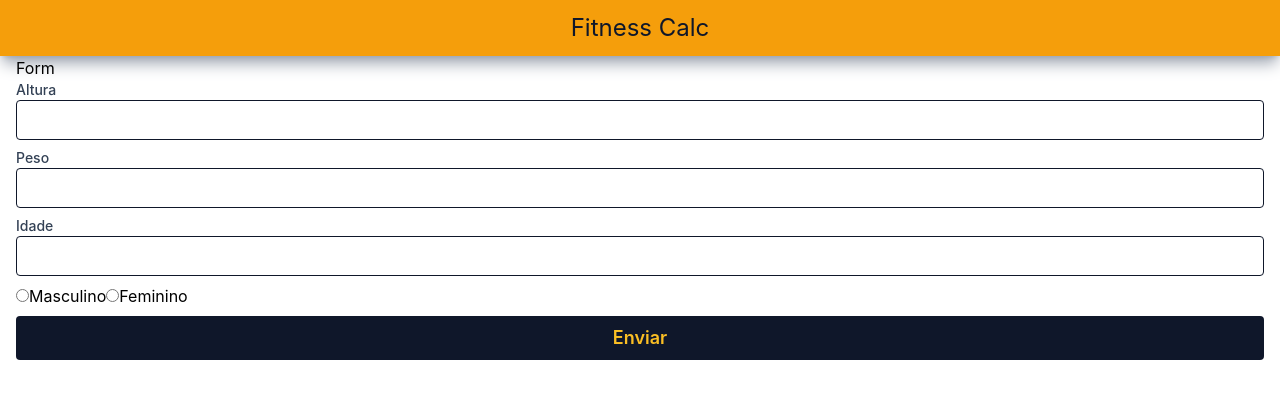
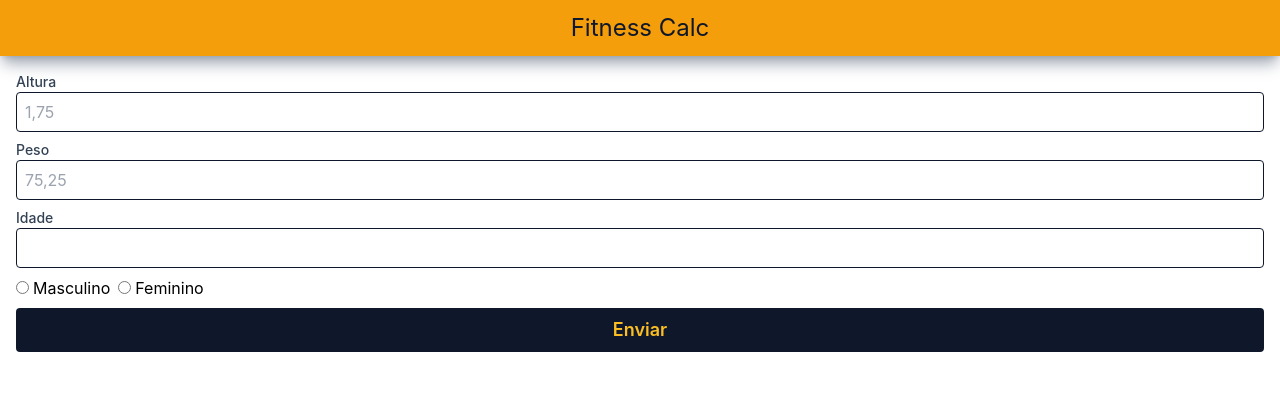
Before and after one commit to fabiomferreira/fitness-calc, a React (Create React App) app in the folder client/: page / in a window 1280 px wide. Shown: the top 398 px of the page. Built offline with nearby package versions, Linux system fonts and the light colour scheme.

Commit message:
Print results

```diff
--- a/client/src/components/FormCalculator.jsx
+++ /dev/null
@@ -1,88 +0,0 @@
-import {
-  ErrorMessage, Form, Formik,
-} from 'formik';
-import React from 'react';
-import Button from './Button';
-import Input from './Input';
-import RadioButton from './RadioButton';
-
-function FormCalculator() {
-  return (
-    <div>
-      <Formik
-        initialValues={{
-          height: '', weight: '', age: '', gender: '',
-        }}
-        validate={(values) => {
-          const errors = {};
-          if (!values.height) {
-            errors.height = 'Obrigatório';
-          }
-
-          if (!values.weight) {
-            errors.weight = 'Obrigatório';
-          }
-
-          if (!values.age) {
-            errors.age = 'Obrigatório';
-          }
-
-          if (!values.gender) {
-            errors.gender = 'Obrigatório';
-          }
-          return errors;
-        }}
-        onSubmit={(values) => {
-          console.log(values);
-          alert();
-        }}
-      >
-        {({ errors }) => (
-          <Form>
-            <Input
-              id="Form_Altura"
-              label="Altura"
-              type="number"
-              name="height"
-              step="0.01"
-              min="0.00"
-            />
-            <Input
-              id="Form_Peso"
-              label="Peso"
-              type="number"
-              name="weight"
-              step="0.01"
-              min="0.00"
-            />
-            <Input
-              id="Form_Idade"
-              label="Idade"
-              type="number"
-              name="age"
-            />
-            <RadioButton
-              id="Form_GeneroMasculino"
-              name="gender"
-              value="masculino"
-              label="Masculino"
-            />
-            <RadioButton
-              id="Form_GeneroFeminino"
-              name="gender"
-              value="feminino"
-              label="Feminino"
-            />
-            <ErrorMessage name="gender" component="span" />
-            <Button submit disabled={!!Object.keys(errors).length}>
-              Enviar
-            </Button>
-          </Form>
-        )}
-
-      </Formik>
-    </div>
-  );
-}
-
-export default FormCalculator;
--- a/client/src/components/Input.jsx
+++ b/client/src/components/Input.jsx
@@ -3,7 +3,7 @@ import PropTypes from 'prop-types';
 import { ErrorMessage, Field } from 'formik';
 
 function Input({
-  type, name, label, id, error,
+  type, name, label, id, error, placeholder,
 }) {
   return (
     <div className="block mb-2">
@@ -14,6 +14,7 @@ function Input({
         id={id}
         type={type}
         name={name}
+        placeholder={placeholder}
         className="block w-full px-2 h-10 rounded border border-slate-900 focus:outline-amber-400 invalid:border-red-800"
       />
       <ErrorMessage name={name} component="span" className="block text-red-700 text-xs">
@@ -28,6 +29,7 @@ Input.propTypes = {
   label: PropTypes.string,
   error: PropTypes.string,
   name: PropTypes.string,
+  placeholder: PropTypes.string,
   type: PropTypes.oneOf(['number', 'text']).isRequired,
 };
 
@@ -35,6 +37,7 @@ Input.defaultProps = {
   label: '',
   error: '',
   name: '',
+  placeholder: '',
 };
 
 export default Input;
--- a/client/src/components/RadioButton.jsx
+++ b/client/src/components/RadioButton.jsx
@@ -1,20 +1,26 @@
 import React from 'react';
-import { Field } from 'formik';
+import { Field, ErrorMessage } from 'formik';
 import PropTypes from 'prop-types';
 
 function RadioButton(props) {
   const {
-    name, label, value, id,
+    name, label, value, id, error,
   } = props;
   return (
-    <label htmlFor={id}>
-      <Field id={id} type="radio" name={name} value={value} />
-      {label}
-    </label>
+    <>
+      <label htmlFor={id} className="mr-2">
+        <Field className="mr-1" id={id} type="radio" name={name} value={value} />
+        {label}
+      </label>
+      <ErrorMessage name={name} component="span" className="block text-red-700 text-xs">
+        {error}
+      </ErrorMessage>
+    </>
   );
 }
 
 RadioButton.propTypes = {
+  error: PropTypes.string.isRequired,
   name: PropTypes.string.isRequired,
   label: PropTypes.string.isRequired,
   value: PropTypes.oneOfType([PropTypes.string, PropTypes.number]).isRequired,
--- a/client/src/pages/Calculator.jsx
+++ /dev/null
@@ -1,13 +0,0 @@
-import React from 'react';
-import Form from '../components/FormCalculator';
-
-function Calculator() {
-  return (
-    <div>
-      <span>Form</span>
-      <Form />
-    </div>
-  );
-}
-
-export default Calculator;
--- /dev/null
+++ b/client/src/pages/Calculator/components/FormCalculator.jsx
@@ -0,0 +1,114 @@
+import {
+  Form, Formik,
+} from 'formik';
+import React, { useContext } from 'react';
+import Button from '../../../components/Button';
+import Input from '../../../components/Input';
+import RadioButton from '../../../components/RadioButton';
+import Store from '../../../store';
+
+function FormCalculator() {
+  const { CalculatorContext } = Store;
+  const { setResults } = useContext(CalculatorContext);
+  const initialValues = {
+    height: '', weight: '', age: '', gender: '',
+  };
+  const validate = (values) => {
+    const errors = {};
+    if (!values.height) {
+      errors.height = 'Obrigatório';
+    }
+
+    if (!values.weight) {
+      errors.weight = 'Obrigatório';
+    }
+
+    if (!values.age) {
+      errors.age = 'Obrigatório';
+    }
+
+    if (!values.gender) {
+      errors.gender = 'Obrigatório';
+    }
+    return errors;
+  };
+
+  const calculateValues = (values) => {
+    const weightValue = parseFloat(values.weight);
+    const carbsGramsPerKilo = 3;
+    const minProteinGramsPerKilo = 1.6;
+    const maxProteinGramsPerKilo = 2.2;
+    const minFatGramsPerKilo = 0.6;
+    const maxFatGramsPerKilo = 1;
+
+    const carbs = weightValue * carbsGramsPerKilo;
+    const minProtein = weightValue * minProteinGramsPerKilo;
+    const maxProtein = weightValue * maxProteinGramsPerKilo;
+    const minFat = weightValue * minFatGramsPerKilo;
+    const maxFat = weightValue * maxFatGramsPerKilo;
+    setResults({
+      carbs,
+      minProtein,
+      maxProtein,
+      minFat,
+      maxFat,
+    });
+    // console.log(values);
+  };
+  return (
+    <div className="mt-4">
+      <Formik
+        initialValues={initialValues}
+        validate={validate}
+        onSubmit={calculateValues}
+      >
+        {({ errors }) => (
+          <Form>
+            <Input
+              id="Form_Altura"
+              label="Altura"
+              type="number"
+              name="height"
+              step="0.01"
+              min="0.00"
+              placeholder="1,75"
+            />
+            <Input
+              id="Form_Peso"
+              label="Peso"
+              type="number"
+              name="weight"
+              step="0.01"
+              min="0.00"
+              placeholder="75,25"
+            />
+            <Input
+              id="Form_Idade"
+              label="Idade"
+              type="number"
+              name="age"
+            />
+            <RadioButton
+              id="Form_GeneroMasculino"
+              name="gender"
+              value="masculino"
+              label="Masculino"
+            />
+            <RadioButton
+              id="Form_GeneroFeminino"
+              name="gender"
+              value="feminino"
+              label="Feminino"
+            />
+            <Button submit disabled={!!Object.keys(errors).length}>
+              Enviar
+            </Button>
+          </Form>
+        )}
+
+      </Formik>
+    </div>
+  );
+}
+
+export default FormCalculator;
--- /dev/null
+++ b/client/src/pages/Calculator/components/ResultItem.jsx
@@ -0,0 +1,17 @@
+import React from 'react';
+import PropTypes from 'prop-types';
+
+function ResultItem({ label, value }) {
+  return (
+    <div>
+      <span className="mr-2">{label}</span>
+      <span>{value}</span>
+    </div>
+  );
+}
+ResultItem.propTypes = {
+  label: PropTypes.string.isRequired,
+  value: PropTypes.string.isRequired,
+};
+
+export default ResultItem;
--- /dev/null
+++ b/client/src/pages/Calculator/components/Results.jsx
@@ -0,0 +1,25 @@
+import React, { useContext } from 'react';
+import store from '../../../store';
+import ResultItem from './ResultItem';
+
+function Results() {
+  const { CalculatorContext } = store;
+  const { results } = useContext(CalculatorContext);
+  return (
+    <div>
+      {
+        !Object.keys(results).length || (
+          <>
+            <ResultItem label="Carboidratos" value={`${results.carbs?.toFixed(2)}g`} />
+            <ResultItem
+              label="Proteína"
+              value={`${results.minProtein?.toFixed(2)} - ${results.maxProtein?.toFixed(2)}g`}
+            />
+          </>
+        )
+      }
+    </div>
+  );
+}
+
+export default Results;
--- /dev/null
+++ b/client/src/pages/Calculator/index.jsx
@@ -0,0 +1,21 @@
+import React, { useMemo, useState } from 'react';
+import Form from './components/FormCalculator';
+import Store from '../../store';
+import Results from './components/Results';
+
+function Calculator() {
+  const [results, setResults] = useState({});
+  const { CalculatorContext } = Store;
+
+  const values = useMemo(() => ({ results, setResults }), [results, setResults]);
+  return (
+    <div>
+      <CalculatorContext.Provider value={values}>
+        <Form />
+        <Results />
+      </CalculatorContext.Provider>
+    </div>
+  );
+}
+
+export default Calculator;
--- /dev/null
+++ b/client/src/store.js
@@ -0,0 +1,7 @@
+import { createContext } from 'react';
+
+const CalculatorContext = createContext();
+
+export default {
+  CalculatorContext,
+};
```
